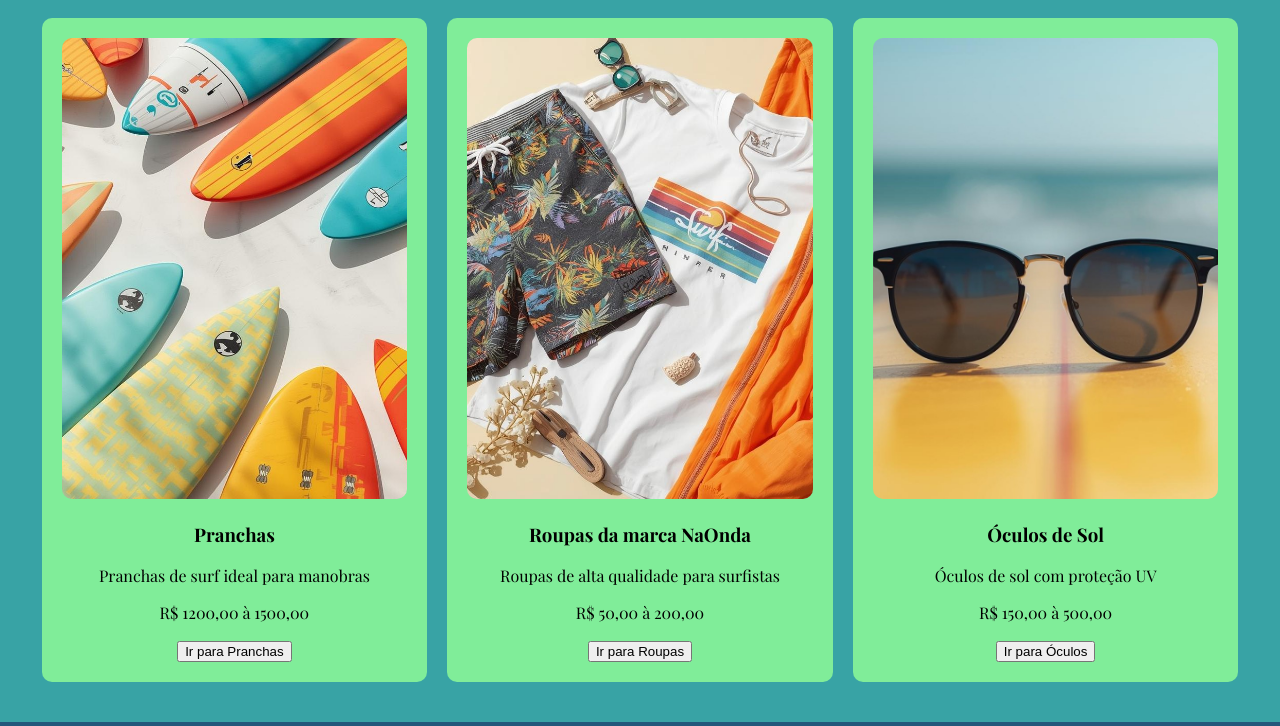
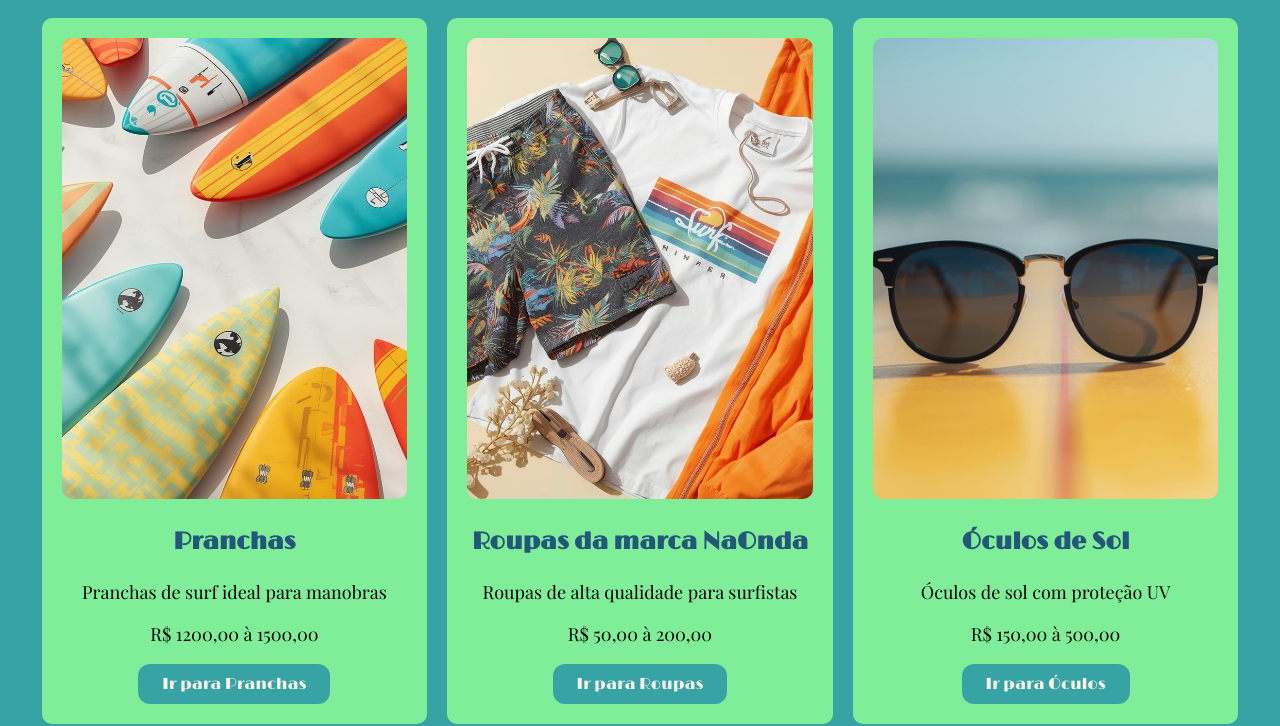
Before and after one commit to teotoniojr/2025-1adm-naonda, a plain HTML site: page produtos.html in a window 1280 px wide. Shown: the part 257-983 px from the top of the page. Drawn offline with nearby package versions, Linux system fonts and the light colour scheme; a web font is replaced by a local one.

Commit message:
Add files via upload

```diff
--- a/style.css
+++ b/style.css
@@ -155,3 +155,29 @@ footer{
     width: 100%;
     border-radius: 10px;
 }
+
+.produto h3{
+    font-family: var(--titulo);
+    color: var(--azul-forte);
+    font-size: 24px;
+}
+.produto p{
+    font-family: var(--texto);
+    color: var(--preto);
+    font-size: 18px;
+    font-style: normal;
+}
+.produto button{
+    padding: 10px 24px;
+    font-size: 16px;
+    font-family: var(--titulo);
+    background-color: var(--ciano);
+    color: var(--branco);
+    border: none;
+    border-radius: 12px;
+}
+.produto button:hover{
+    background-color: var(--preto);
+    transition: 0.3s;
+    cursor: pointer;
+}
```
